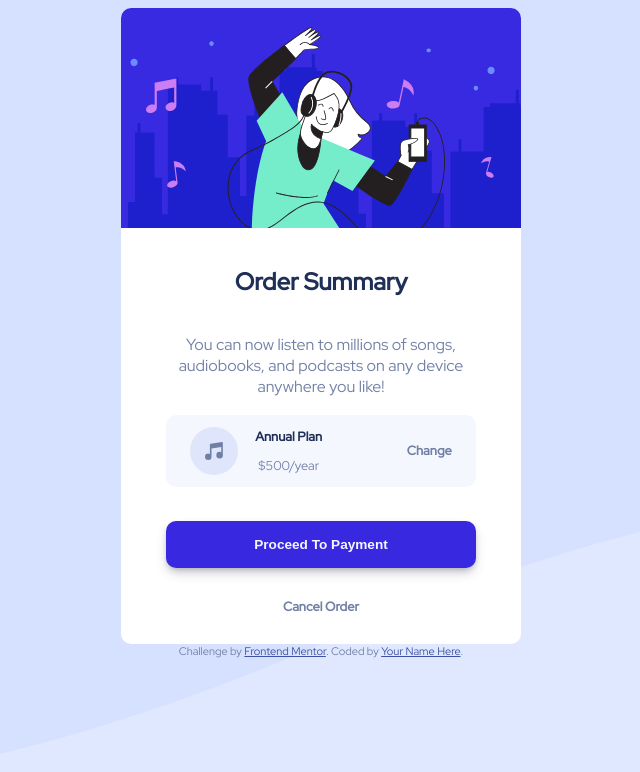
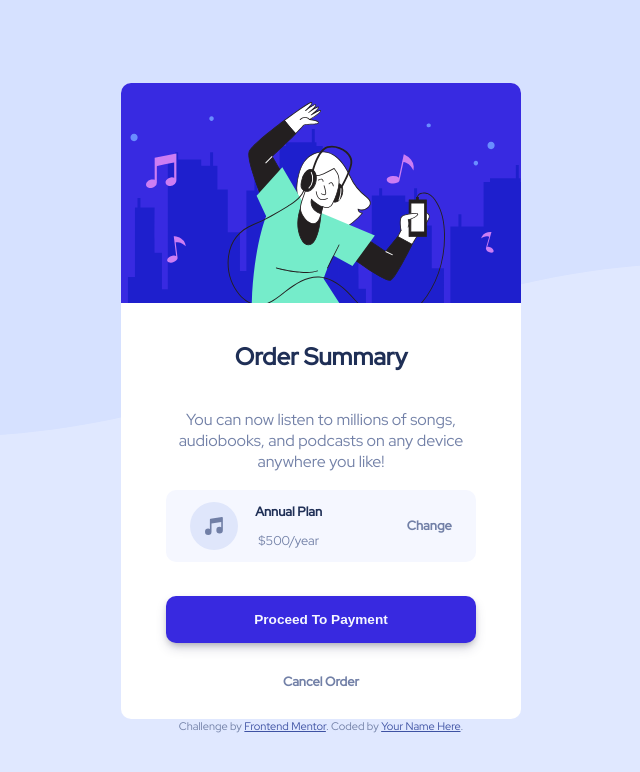
Before and after one commit to alisbai/order-summery-component-frontend-mentor, a plain HTML site: page index.html in a window 1280 px wide. Shown: the whole page, without its empty margins (319-959 px from the left). Drawn offline with Linux system fonts and the light colour scheme; a web font is replaced by a local one.

Commit message:
fixed the background positioning

```diff
--- a/style.css
+++ b/style.css
@@ -16,10 +16,12 @@ html {
 }
 
 body {
+    display: flex;
+    flex-direction: column;
+    justify-content: center;
     min-height: 100vh;
     background-color: var(--paleBlue);
     background-image: url(images/pattern-background-desktop.svg);
-    background-size: cover;
     background-position: top;
     background-repeat: no-repeat;
 
@@ -39,7 +41,7 @@ body {
     justify-content: space-between;
 }
 
-@media  screen and (max-width: 375px) {
+@media  screen and (max-width: 420px) {
     body {
         background-image: url(images/pattern-background-mobile.svg);
         background-size: contain;
```
